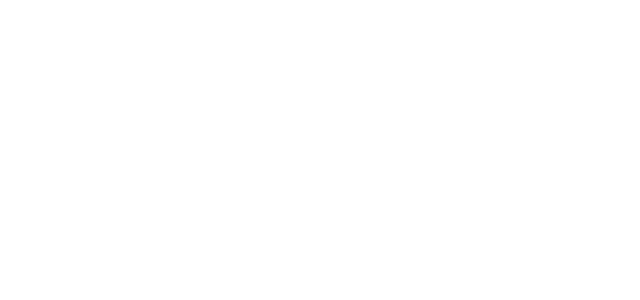
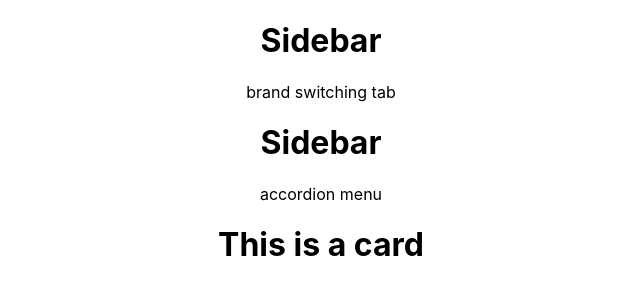
Before and after one commit to AhmedAmin90/sociality-react, a React (Create React App) app: page / in a window 1280 px wide. Shown: the top 300 px of the page, without its empty margins (319-959 px from the left). Built offline with nearby package versions, Linux system fonts and the light colour scheme.

Commit message:
Add main components

```diff
--- a/src/App.js
+++ b/src/components/App.js
@@ -1,11 +1,12 @@
-import React , {Component} from 'react'
-import './App.css';
+import React , {Component} from 'react';
+import Layout from './Layout';
+import '../style/App.css';
 
 class App  extends Component {
   render() {
     return (
       <div className="App">
-
+        <Layout />
       </div>
     );
   }
--- /dev/null
+++ b/src/components/Buttons.js
@@ -0,0 +1,14 @@
+import React , {Component} from 'react'
+
+class Buttons extends Component {
+    render(){
+        return(
+            <div>
+                <h1>Sidebar</h1>
+                <p>accordion menu </p>
+            </div>
+        )
+    }
+}
+
+export default Buttons
--- /dev/null
+++ b/src/components/Cards.js
@@ -0,0 +1,13 @@
+import React , {Component} from 'react'
+
+class Cards extends Component {
+    render(){
+        return(
+            <div>
+                <h1>This is a card</h1>
+            </div>
+        )
+    }
+}
+
+export default Cards
--- /dev/null
+++ b/src/components/Layout.js
@@ -0,0 +1,21 @@
+import React , {Component} from 'react';
+import Buttons from './Buttons';
+import Tabs from './Tabs';
+import Cards from './Cards';
+
+class Layout extends Component {
+    render(){
+        return(
+            <div>
+                <Tabs />
+                <Buttons />
+                <div className="Layout-content-area">
+                    <ul className="Layout-status-menu"></ul>
+                    <Cards />
+                </div>
+            </div>
+        )
+    }
+}
+
+export default Layout
--- /dev/null
+++ b/src/components/Tabs.js
@@ -0,0 +1,14 @@
+import React , {Component} from 'react'
+
+class Tabs extends Component {
+    render(){
+        return(
+            <div>
+                <h1>Sidebar</h1>
+                <p> brand switching tab </p>
+            </div>
+        )
+    }
+}
+
+export default Tabs
--- a/src/index.js
+++ b/src/index.js
@@ -1,7 +1,7 @@
 import React from 'react';
 import ReactDOM from 'react-dom';
 import './index.css';
-import App from './App';
+import App from './components/App';
 import reportWebVitals from './reportWebVitals';
 
 ReactDOM.render(
```
Also changed, not shown: src/style/App.css (renamed from src/App.css).
